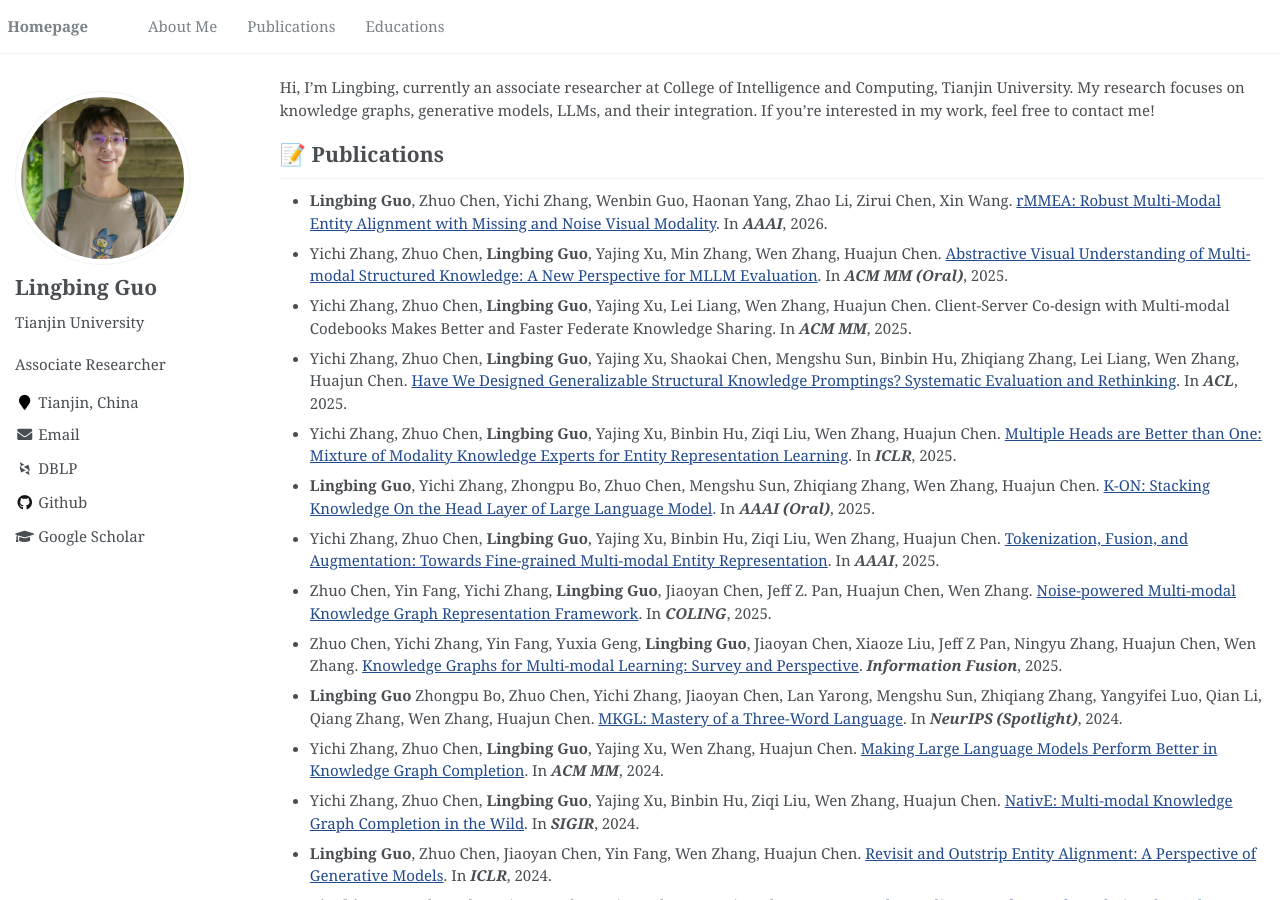
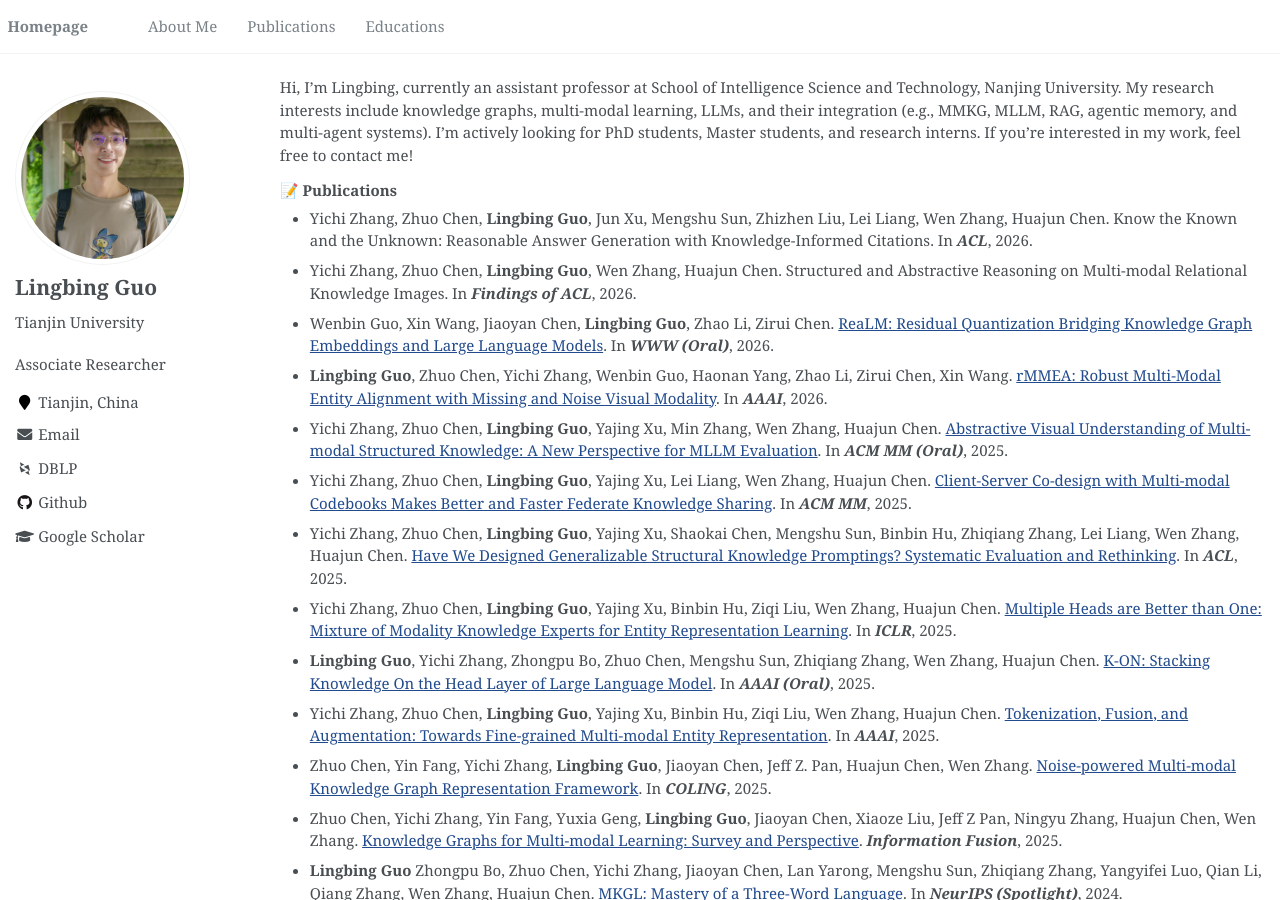
Before and after one commit to guolingbing/guolingbing.github.io, a Jekyll site: the page built from _pages/about.md, in a window 1280 px wide and 900 px high. Built offline with Jekyll 4.4.1, drawn with Linux system fonts in a browser that asks for light colours; some web fonts are replaced; some of the changed text lies outside the part shown.

Commit message:
Update about.md

```diff
--- a/_pages/about.md
+++ b/_pages/about.md
@@ -18,16 +18,23 @@ redirect_from:
 {% endif %}
 {% assign url = gsDataBaseUrl | append: "google-scholar-stats/gs_data_shieldsio.json" %}
 
-Hi, I’m Lingbing, currently an associate researcher at College of Intelligence and Computing, Tianjin University. My research focuses on knowledge graphs, generative models, LLMs, and their integration. If you’re interested in my work, feel free to contact me!
+Hi, I’m Lingbing, currently an assistant professor at School of Intelligence Science and Technology, Nanjing University. My research interests include knowledge graphs, multi-modal learning, LLMs, and their integration (e.g., MMKG, MLLM, RAG, agentic memory, and multi-agent systems). I'm actively looking for PhD students, Master students, and research interns. If you’re interested in my work, feel free to contact me!
 
 
-# 📝 Publications
 
-- **Lingbing Guo**, Zhuo Chen, Yichi Zhang, Wenbin Guo, Haonan Yang, Zhao Li, Zirui Chen, Xin Wang. [rMMEA: Robust Multi-Modal Entity Alignment with Missing and Noise Visual Modality](). In ***AAAI***, 2026.
+### 📝 Publications
+
+- Yichi Zhang, Zhuo Chen, **Lingbing Guo**, Jun Xu, Mengshu Sun, Zhizhen Liu, Lei Liang, Wen Zhang, Huajun Chen. Know the Known and the Unknown: Reasonable Answer Generation with Knowledge-Informed Citations. In ***ACL***, 2026.
+
+- Yichi Zhang, Zhuo Chen, **Lingbing Guo**, Wen Zhang, Huajun Chen. Structured and Abstractive Reasoning on Multi-modal Relational Knowledge Images. In ***Findings of ACL***, 2026.
+
+- Wenbin Guo, Xin Wang, Jiaoyan Chen, **Lingbing Guo**, Zhao Li, Zirui Chen. [ReaLM: Residual Quantization Bridging Knowledge Graph Embeddings and Large Language Models](https://arxiv.org/abs/2510.09711). In ***WWW (Oral)***, 2026.
+
+- **Lingbing Guo**, Zhuo Chen, Yichi Zhang, Wenbin Guo, Haonan Yang, Zhao Li, Zirui Chen, Xin Wang. [rMMEA: Robust Multi-Modal Entity Alignment with Missing and Noise Visual Modality](https://ojs.aaai.org/index.php/AAAI/article/view/39293). In ***AAAI***, 2026.
 
 - Yichi Zhang, Zhuo Chen, **Lingbing Guo**, Yajing Xu, Min Zhang, Wen Zhang, Huajun Chen. [Abstractive Visual Understanding of Multi-modal Structured Knowledge: A New Perspective for MLLM Evaluation](https://arxiv.org/pdf/2506.01293). In ***ACM MM (Oral)***, 2025.
 
-- Yichi Zhang, Zhuo Chen, **Lingbing Guo**, Yajing Xu, Lei Liang, Wen Zhang, Huajun Chen. Client-Server Co-design with Multi-modal Codebooks Makes Better and Faster Federate Knowledge Sharing. In ***ACM MM***, 2025.
+- Yichi Zhang, Zhuo Chen, **Lingbing Guo**, Yajing Xu, Lei Liang, Wen Zhang, Huajun Chen. [Client-Server Co-design with Multi-modal Codebooks Makes Better and Faster Federate Knowledge Sharing](https://dl.acm.org/doi/10.1145/3746027.3755311). In ***ACM MM***, 2025.
 
 - Yichi Zhang, Zhuo Chen, **Lingbing Guo**, Yajing Xu, Shaokai Chen, Mengshu Sun, Binbin Hu, Zhiqiang Zhang, Lei Liang, Wen Zhang, Huajun Chen. [Have We Designed Generalizable Structural Knowledge Promptings? Systematic Evaluation and Rethinking](https://arxiv.org/pdf/2501.00244). In ***ACL***, 2025.
 
@@ -78,9 +85,8 @@ Hi, I’m Lingbing, currently an associate researcher at College of Intelligence
 - Farahnaz Akrami, **Lingbing Guo**, Wei Hu, Chengkai Li. [Re-evaluating embedding-based knowledge graph completion methods](http://ranger.uta.edu/~cli/pubs/2018/kgcompletion-cikm18short-akrami.pdf). In ***CIKM***, 2018.
 
 
-
-
-# 📖 Education
+### 📖 Education & Work Experience
+- *2025.04 - 2026.03*, Associate researcher, College of Intelligence and Computing, Tianjin University.
 - *2021.09 - 2025.03*, PhD, supervised by Prof. [Huajun Chen](https://person.zju.edu.cn/huajun), Zhejiang University.
 - *2020.07 - 2021.06*, Assistant researcher, supervised by Prof. [Huajun Chen](https://person.zju.edu.cn/huajun), Zhejiang University.
 - *2019.07 - 2020.06*, A distinct gap.
@@ -88,11 +94,11 @@ Hi, I’m Lingbing, currently an associate researcher at College of Intelligence
 - *2012.09 - 2016.06*, Undergraduate, Henan University.
 
 
-# ✍️ Professional Service
+### ✍️ Professional Service
 - Area Chair: ACL ARR
-- Reviewer: Neurips, ICLR, ICML, ARR, AAAI, IJCAI, SIGIR, ACM MM, ECML, ISWC, COLING, TKDE, KBS, etc.
+- Reviewer: Neurips, ICLR, ICML, ACL ARR, AAAI, IJCAI, SIGIR, ACM MM, ECML, ISWC, COLING, TKDE, KBS, etc.
 
-# 💬 Talks
+### 💬 Talks
 - [Graph Agents: Paradigms, Architectures, and Practices](https://ccf.org.cn/cncc2025/schedule_d_4222), ***CNCC Tutorial***, 2025.
 
 <a href="https://info.flagcounter.com/r4RW"><img src="https://s05.flagcounter.com/mini/r4RW/bg_FFFFFF/txt_000000/border_CCCCCC/flags_0/" alt="Flag Counter" border="0"></a>
```
